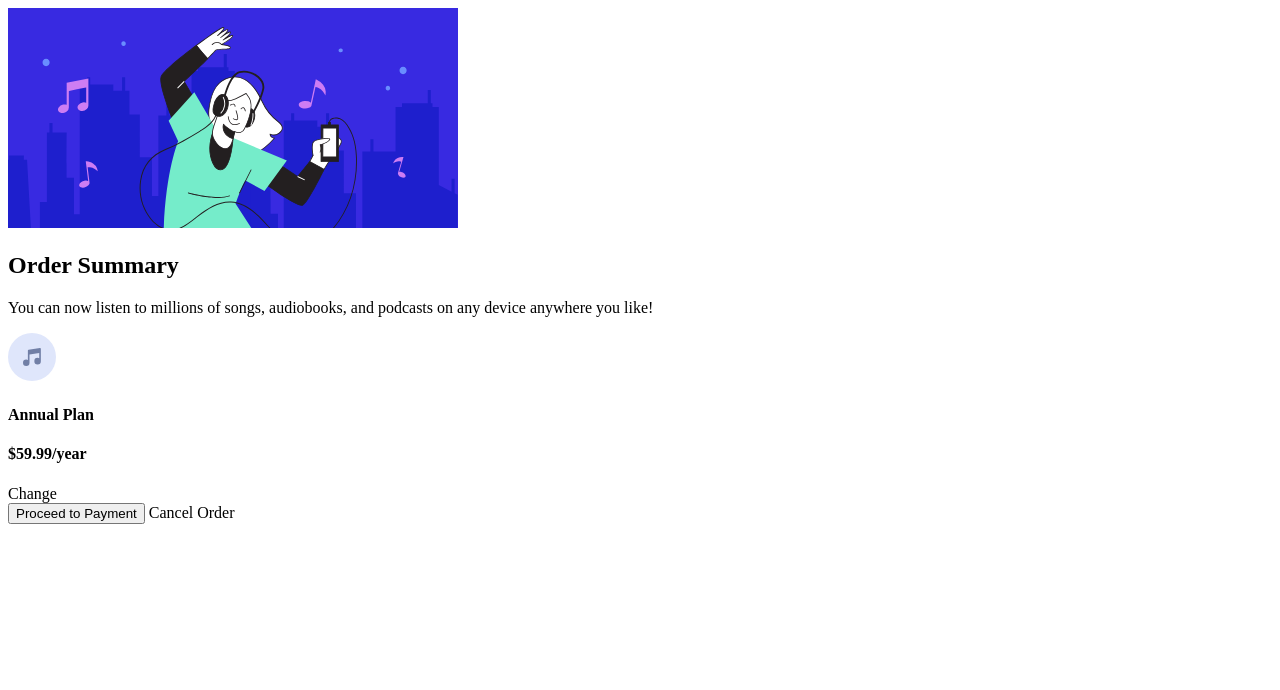
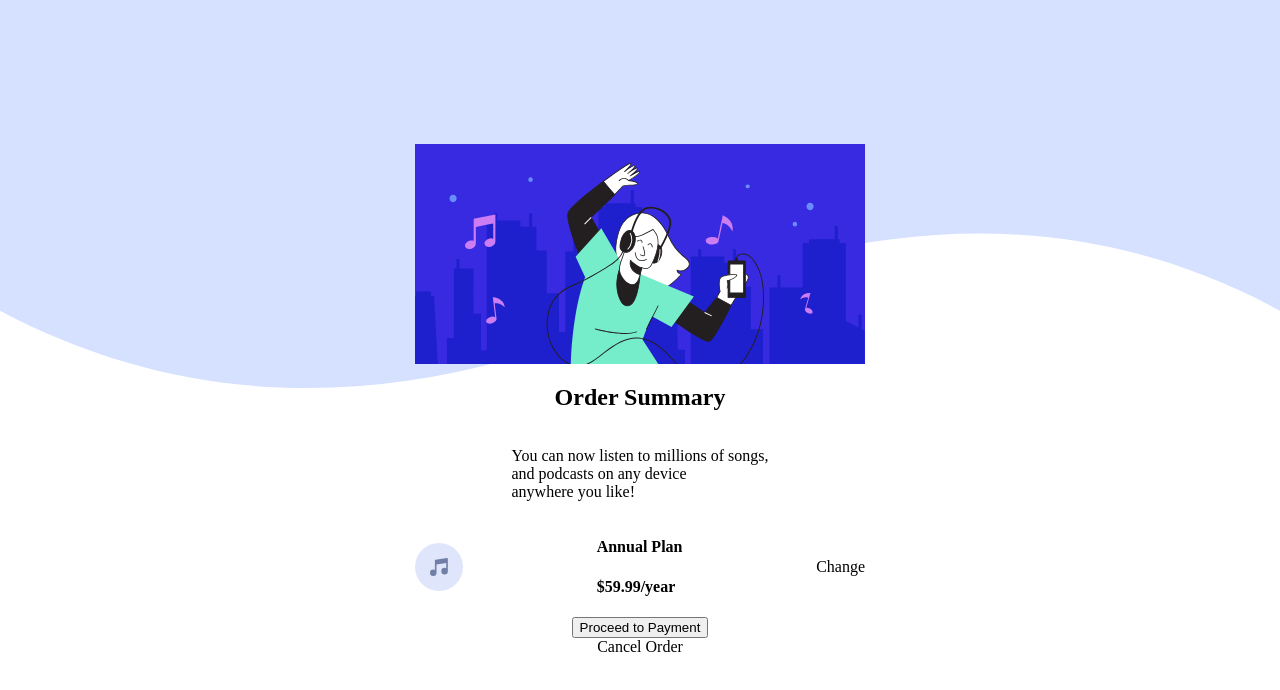
Before and after one commit to ChrisCablish/order-summary-component, a plain HTML site: page index.html in a window 1280 px wide. Drawn offline with Linux system fonts and the light colour scheme.

Commit message:
insert flex postion styles

```diff
--- a/index.html
+++ b/index.html
@@ -3,23 +3,16 @@
 <head>
   <meta charset="UTF-8">
   <meta name="viewport" content="width=device-width, initial-scale=1.0"> <!-- displays site properly based on user's device -->
-
   <link rel="icon" type="image/png" sizes="32x32" href="./images/favicon-32x32.png">
-
-  <title>Frontend Mentor | Order summary card</title>
-
-  <!-- Feel free to remove these styles or customise in your own stylesheet 👍 -->
-  <style>
-    .attribution { font-size: 11px; text-align: center; }
-    .attribution a { color: hsl(228, 45%, 44%); }
-  </style>
+  <title>Order summary card</title>
+  <link href="style.css" rel="stylesheet">
 </head>
 <body>
   <main>
     <img src="images/illustration-hero.svg" class="hero" title="music woman">
     <h2>Order Summary</h2>
-    <p>You can now listen to millions of songs, audiobooks, and podcasts on any
-      device anywhere you like!</p>
+    <p>You can now listen to millions of songs, <br> and podcasts on any
+      device <br>anywhere you like!</p>
     <section class="purchase">
       <img src="images/icon-music.svg" title="music notes" class="music-notes">
       <div class="plan">
--- /dev/null
+++ b/style.css
@@ -0,0 +1,27 @@
+body {
+    margin: 0;
+    box-sizing: border-box;
+    display: flex;
+    min-height: 100vh;
+    align-items: center;
+    justify-content: center;
+    background-image: url("images/pattern-background-desktop.svg");
+    background-repeat: no-repeat;
+    background-size: contain;
+
+
+}
+
+main {
+    display: flex;
+    flex-direction: column;
+    align-items: center;
+    justify-content: space-between;
+}
+
+.purchase {
+    display: flex;
+    align-items: center;
+    justify-content: space-between;
+    width: 100%;
+}
```
